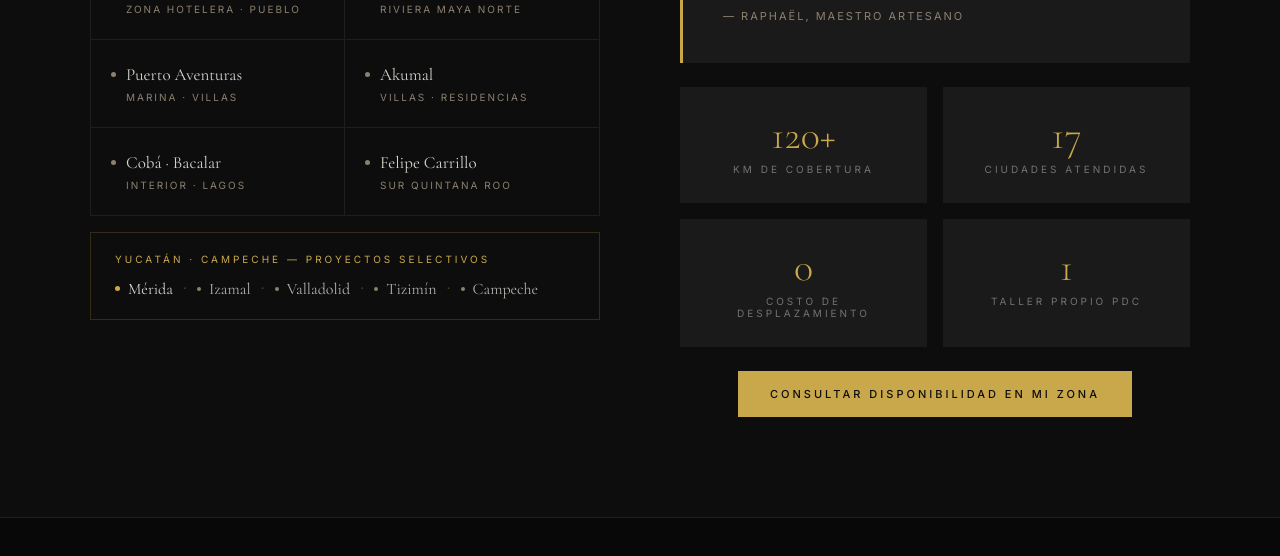
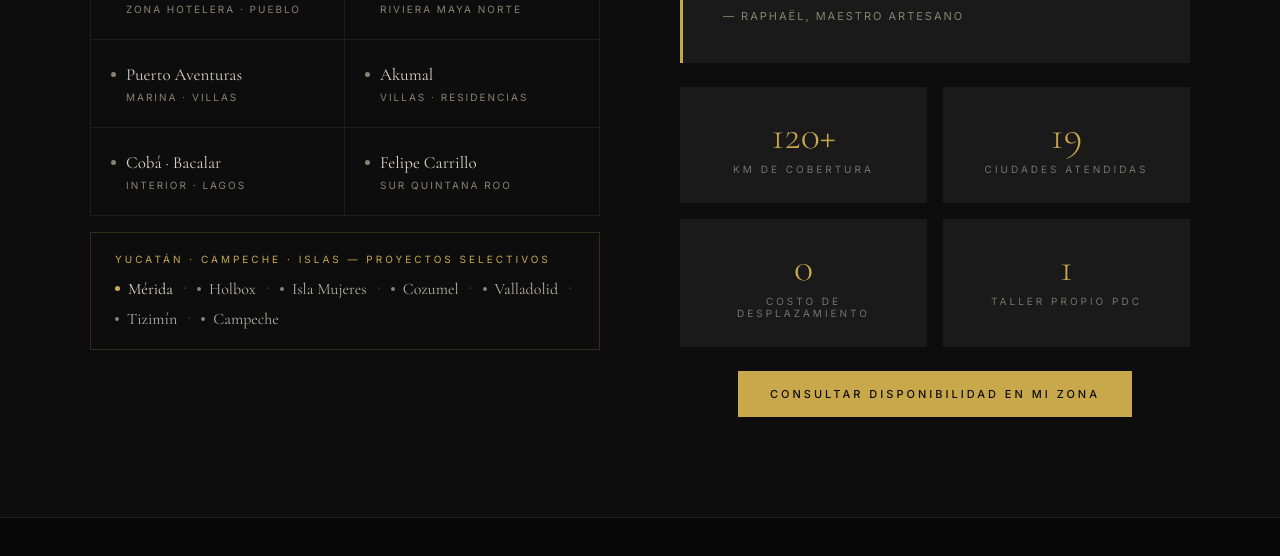
Before and after one commit to kaaxcrecion-arch/kaax-creation, a plain HTML site: page index.html in a window 1280 px wide. Shown: the part 8630-9186 px from the top of the page. Drawn offline with nearby package versions, Linux system fonts and the light colour scheme.

Commit message:
fix: replace Izamal with Holbox, add Isla Mujeres + Cozumel (19 cities)
- Zonas section: Izamal → Holbox, + Isla Mujeres, + Cozumel
- Label updated: Yucatán · Campeche · Islas
- Cities counter: 17 → 19
- FAQ answer updated with all 7 peninsula/island cities

Co-Authored-By: Claude Sonnet 4.6 <noreply@anthropic.com>
Claude-Session: https://claude.ai/code/session_01T3tpmcPCfLgf88tMVx6h35

```diff
--- a/index.html
+++ b/index.html
@@ -348,7 +348,7 @@
           "name": "¿Ka'ax Création trabaja en Cancún, Tulum y Mérida?",
           "acceptedAnswer": {
             "@type": "Answer",
-            "text": "Sí. Ka'ax Création tiene su taller en Playa del Carmen y cubre toda la Riviera Maya: Cancún, Tulum, Puerto Morelos, Puerto Aventuras y Playa del Carmen. También realiza proyectos selectivos en Mérida, Izamal, Valladolid, Tizimín y Campeche. El desplazamiento y la instalación están incluidos en el presupuesto."
+            "text": "Sí. Ka'ax Création tiene su taller en Playa del Carmen y cubre toda la Riviera Maya: Cancún, Tulum, Puerto Morelos, Puerto Aventuras y Playa del Carmen. También realiza proyectos selectivos en Mérida, Holbox, Isla Mujeres, Cozumel, Valladolid, Tizimín y Campeche. El desplazamiento y la instalación están incluidos en el presupuesto."
           }
         },
         {
@@ -696,7 +696,7 @@
           <span style="color:#c9a84c;font-size:24px;font-weight:300;margin-left:16px">+</span>
         </summary>
         <p style="color:rgba(245,240,235,0.65);line-height:1.8;font-size:15px;margin-top:16px;margin-bottom:0">
-          Sí. Nuestro taller está en Playa del Carmen y cubrimos toda la Riviera Maya: <strong style="color:#c9a84c">Cancún, Tulum, Puerto Morelos, Puerto Aventuras y Playa del Carmen</strong>. También realizamos proyectos selectivos en la Península de Yucatán: <strong style="color:#c9a84c">Mérida, Izamal, Valladolid, Tizimín y Campeche</strong>. El desplazamiento y la instalación están incluidos en el presupuesto.
+          Sí. Nuestro taller está en Playa del Carmen y cubrimos toda la Riviera Maya: <strong style="color:#c9a84c">Cancún, Tulum, Puerto Morelos, Puerto Aventuras y Playa del Carmen</strong>. También realizamos proyectos selectivos en la Península de Yucatán y las islas: <strong style="color:#c9a84c">Mérida, Holbox, Isla Mujeres, Cozumel, Valladolid, Tizimín y Campeche</strong>. El desplazamiento y la instalación están incluidos en el presupuesto.
         </p>
       </details>
 
@@ -824,7 +824,7 @@
 
         <!-- Yucatán + Campeche -->
         <div style="margin-top:16px;border:1px solid rgba(201,168,76,.2);padding:20px 24px">
-          <div style="font-size:10px;letter-spacing:3px;text-transform:uppercase;color:#C9A84C;margin-bottom:14px">Yucatán · Campeche — Proyectos selectivos</div>
+          <div style="font-size:10px;letter-spacing:3px;text-transform:uppercase;color:#C9A84C;margin-bottom:14px">Yucatán · Campeche · Islas — Proyectos selectivos</div>
           <div style="display:flex;flex-wrap:wrap;gap:10px">
             <div style="display:flex;align-items:center;gap:8px">
               <span style="width:5px;height:5px;border-radius:50%;background:#C9A84C;flex-shrink:0"></span>
@@ -833,7 +833,17 @@
             <span style="color:rgba(201,168,76,.3);font-size:14px">·</span>
             <div style="display:flex;align-items:center;gap:8px">
               <span style="width:4px;height:4px;border-radius:50%;background:#8C8070;flex-shrink:0"></span>
-              <span style="font-family:'Cormorant Garamond',serif;font-size:16px;color:rgba(250,247,240,.7)">Izamal</span>
+              <span style="font-family:'Cormorant Garamond',serif;font-size:16px;color:rgba(250,247,240,.7)">Holbox</span>
+            </div>
+            <span style="color:rgba(201,168,76,.3);font-size:14px">·</span>
+            <div style="display:flex;align-items:center;gap:8px">
+              <span style="width:4px;height:4px;border-radius:50%;background:#8C8070;flex-shrink:0"></span>
+              <span style="font-family:'Cormorant Garamond',serif;font-size:16px;color:rgba(250,247,240,.7)">Isla Mujeres</span>
+            </div>
+            <span style="color:rgba(201,168,76,.3);font-size:14px">·</span>
+            <div style="display:flex;align-items:center;gap:8px">
+              <span style="width:4px;height:4px;border-radius:50%;background:#8C8070;flex-shrink:0"></span>
+              <span style="font-family:'Cormorant Garamond',serif;font-size:16px;color:rgba(250,247,240,.7)">Cozumel</span>
             </div>
             <span style="color:rgba(201,168,76,.3);font-size:14px">·</span>
             <div style="display:flex;align-items:center;gap:8px">
@@ -870,7 +880,7 @@
             <div style="font-size:10px;letter-spacing:3px;text-transform:uppercase;color:rgba(250,247,240,.4);margin-top:8px">km de cobertura</div>
           </div>
           <div style="background:#1A1A1A;padding:28px 24px;text-align:center">
-            <div style="font-family:'Cormorant Garamond',serif;font-size:40px;font-weight:300;color:#C9A84C;line-height:1">17</div>
+            <div style="font-family:'Cormorant Garamond',serif;font-size:40px;font-weight:300;color:#C9A84C;line-height:1">19</div>
             <div style="font-size:10px;letter-spacing:3px;text-transform:uppercase;color:rgba(250,247,240,.4);margin-top:8px">ciudades atendidas</div>
           </div>
           <div style="background:#1A1A1A;padding:28px 24px;text-align:center">
```
